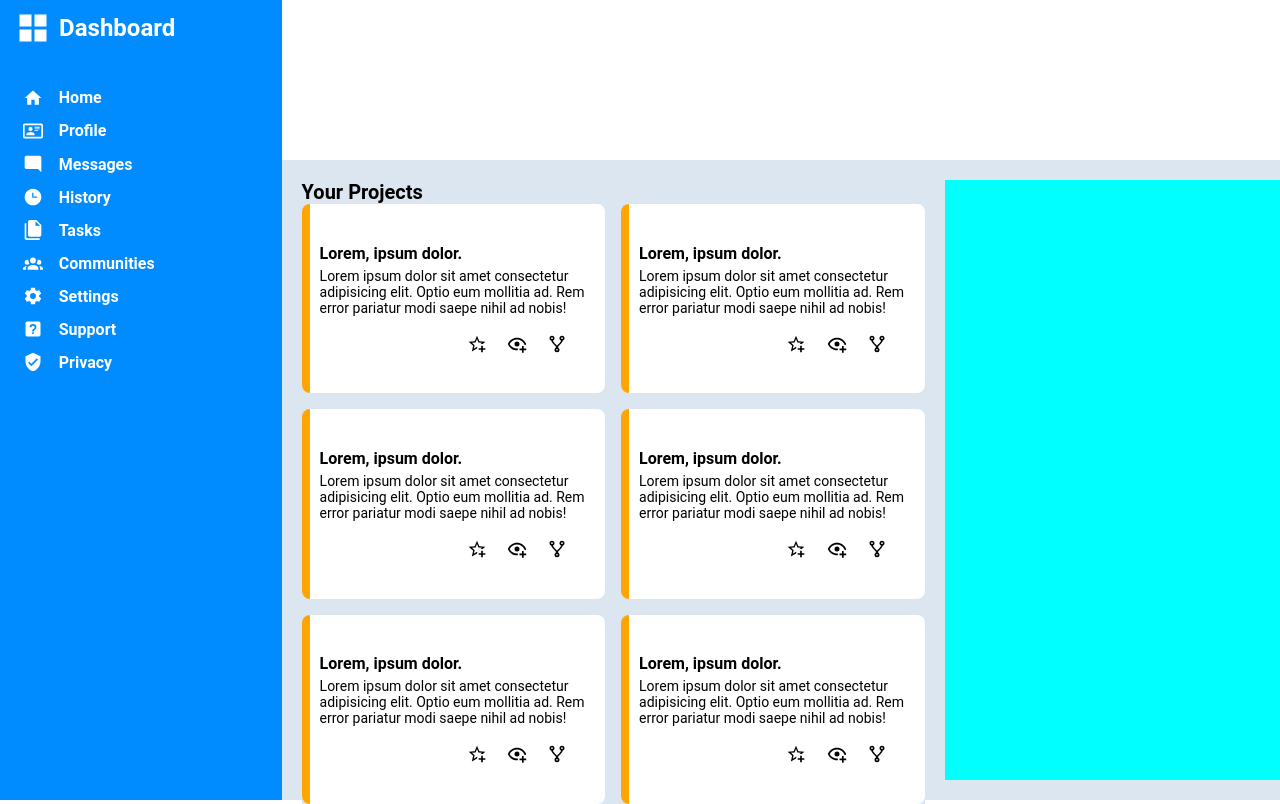
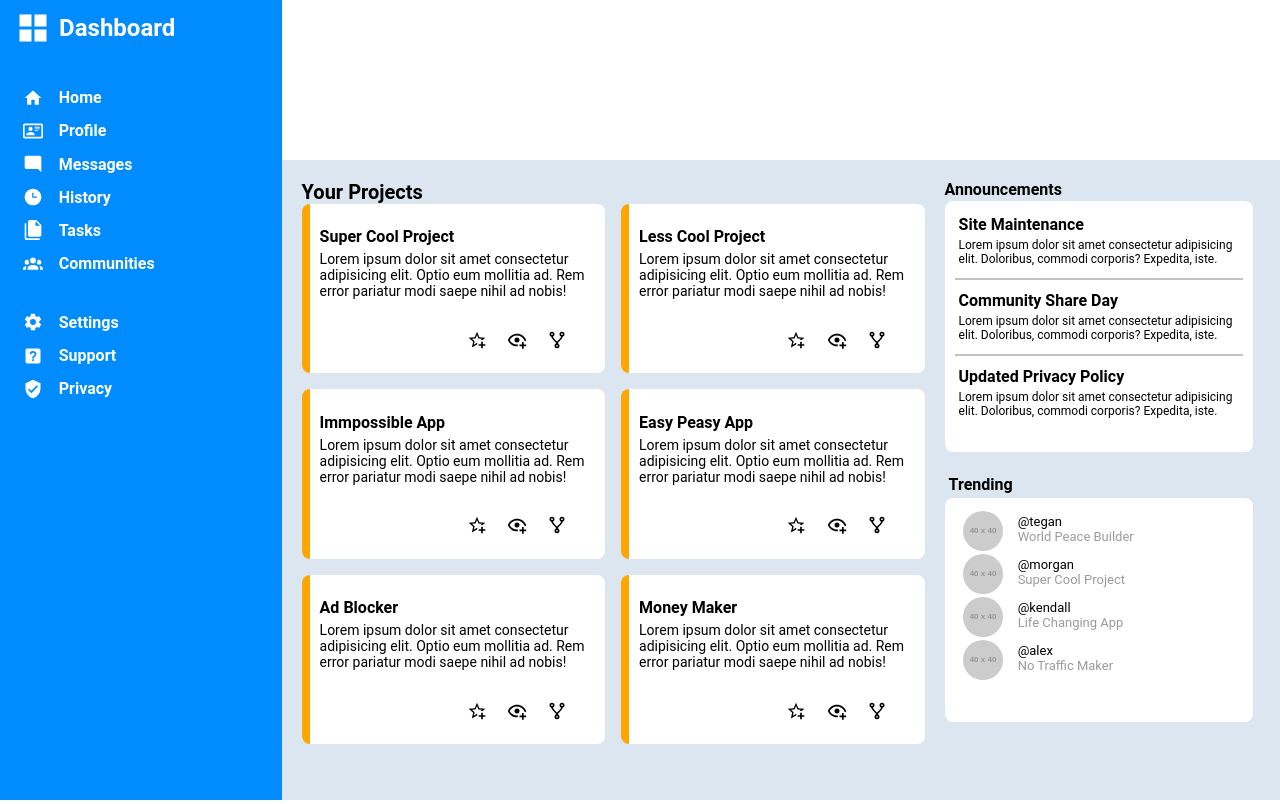
Before and after one commit to Ace-SML/admin-dashboard, a plain HTML site: page index.html in a window 1280 px wide. Drawn offline with Linux system fonts and the light colour scheme; placeholder pictures from the web are drawn by us.

Commit message:
Done with the trending and announcements

```diff
--- a/index.html
+++ b/index.html
@@ -46,7 +46,7 @@
         <p class="est"><img src="svg/history.svg" />History</p>
         <p class="est"><img src="svg/tasks.svg" />Tasks</p>
         <p class="est"><img src="svg/communities.svg" />Communities</p>
-        <p class="est ert"><img src="svg/cog.svg" />Settings</p>
+        <p class="est set"><img src="svg/cog.svg" />Settings</p>
         <p class="est"><img src="svg/support.svg" />Support</p>
         <p class="est"><img src="svg/privacy.svg" />Privacy</p>
       </div>
@@ -58,7 +58,7 @@
             <div class="projects-container">
               <div class="project-card">
                 <div>
-                  <p class="project-card-title">Lorem, ipsum dolor.</p>
+                  <p class="project-card-title">Super Cool Project</p>
                   <p class="project-card-desc">
                     Lorem ipsum dolor sit amet consectetur adipisicing elit.
                     Optio eum mollitia ad. Rem error pariatur modi saepe nihil
@@ -73,7 +73,7 @@
               </div>
               <div class="project-card">
                 <div>
-                  <p class="project-card-title">Lorem, ipsum dolor.</p>
+                  <p class="project-card-title">Less Cool Project</p>
                   <p class="project-card-desc">
                     Lorem ipsum dolor sit amet consectetur adipisicing elit.
                     Optio eum mollitia ad. Rem error pariatur modi saepe nihil
@@ -88,7 +88,7 @@
               </div>
               <div class="project-card">
                 <div>
-                  <p class="project-card-title">Lorem, ipsum dolor.</p>
+                  <p class="project-card-title">Immpossible App</p>
                   <p class="project-card-desc">
                     Lorem ipsum dolor sit amet consectetur adipisicing elit.
                     Optio eum mollitia ad. Rem error pariatur modi saepe nihil
@@ -103,7 +103,7 @@
               </div>
               <div class="project-card">
                 <div>
-                  <p class="project-card-title">Lorem, ipsum dolor.</p>
+                  <p class="project-card-title">Easy Peasy App</p>
                   <p class="project-card-desc">
                     Lorem ipsum dolor sit amet consectetur adipisicing elit.
                     Optio eum mollitia ad. Rem error pariatur modi saepe nihil
@@ -118,7 +118,7 @@
               </div>
               <div class="project-card">
                 <div>
-                  <p class="project-card-title">Lorem, ipsum dolor.</p>
+                  <p class="project-card-title">Ad Blocker</p>
                   <p class="project-card-desc">
                     Lorem ipsum dolor sit amet consectetur adipisicing elit.
                     Optio eum mollitia ad. Rem error pariatur modi saepe nihil
@@ -133,7 +133,7 @@
               </div>
               <div class="project-card">
                 <div>
-                  <p class="project-card-title">Lorem, ipsum dolor.</p>
+                  <p class="project-card-title">Money Maker</p>
                   <p class="project-card-desc">
                     Lorem ipsum dolor sit amet consectetur adipisicing elit.
                     Optio eum mollitia ad. Rem error pariatur modi saepe nihil
@@ -149,11 +149,60 @@
             </div>
           </div>
           <div class="trend-container">
+            <div class="announcement">
+              <p class="trend-card-headin">Announcements</p>
+              <div class="trend-cards">
+                <p class="trend-card-title">Site Maintenance</p>
+                <p class="trend-card-desc">
+                  Lorem ipsum dolor sit amet consectetur adipisicing elit.
+                  Doloribus, commodi corporis? Expedita, iste.
+                </p>
+                <div class="line"></div>
+                <p class="trend-card-title">Community Share Day</p>
+                <p class="trend-card-desc">
+                  Lorem ipsum dolor sit amet consectetur adipisicing elit.
+                  Doloribus, commodi corporis? Expedita, iste.
+                </p>
+                <div class="line"></div>
+                <p class="trend-card-title">Updated Privacy Policy</p>
+                <p class="trend-card-desc">
+                  Lorem ipsum dolor sit amet consectetur adipisicing elit.
+                  Doloribus, commodi corporis? Expedita, iste.
+                </p>
+              </div>
+            </div>
             <div class="trending">
-              <div class="trend-cards"></div>
-            </div>
-            <div class="announcement">
-              <div class="trend-cards"></div>
+              <p class="trend-card-title">Trending</p>
+              <div class="trend-cards">
+                <div class="trend-each">
+                  <img src="https://via.placeholder.com/40" alt="@tegan" />
+                  <div>
+                    <p class="username">@tegan</p>
+                    <p class="title">World Peace Builder</p>
+                  </div>
+                </div>
+                <div class="trend-each">
+                  <img src="https://via.placeholder.com/40" alt="@morgan" />
+                  <div>
+                    <p class="username">@morgan</p>
+                    <p class="title">Super Cool Project</p>
+                  </div>
+                </div>
+                <div class="trend-each">
+                  <img src="https://via.placeholder.com/40" alt="@kendall" />
+                  <div>
+                    <p class="username">@kendall</p>
+                    <p class="title">Life Changing App</p>
+                  </div>
+                </div>
+                <div class="trend-each">
+                  <img src="https://via.placeholder.com/40" alt="@alex" />
+                  <div>
+                    <p class="username">@alex</p>
+                    <p class="title">No Traffic Maker</p>
+                  </div>
+                </div>
+              </div>
             </div>
           </div>
         </div>
--- a/styles.css
+++ b/styles.css
@@ -37,6 +37,10 @@ body {
   margin: 5% 0;
 }
 
+.set {
+  margin-top: 15%;
+}
+
 .first {
   height: 36px;
   margin: 0 3% 0 2%;
@@ -74,7 +78,7 @@ img[src^="svg/"] {
 }
 
 .projects-container {
-  height: 100%;
+  height: 90%;
   background-color: rgb(219, 230, 240);
   display: grid;
   grid-template-columns: repeat(2, 1fr);
@@ -109,19 +113,72 @@ img[src^="svg/"] {
   padding-right: 20px;
 }
 .project-card-icon-bx > img {
-  margin: 0 3%;
+  margin: 5% 3% 0 3%;
 }
 .trend-container {
-  height: 100%;
+  height: 90%;
   display: grid;
   grid-template-columns: repeat(1, 1fr);
-  gap: 20px;
-  background-color: aqua;
+  gap: 12px;
+}
+
+.trend-card-headin {
+  font-size: 16px;
+  font-weight: bold;
+  margin-bottom: 2px;
+}
+
+.trend-card-title {
+  font-size: 16px;
+  font-weight: bold;
+  margin: 4px;
+}
+
+.trend-card-desc {
+  font-size: 12px;
+  margin: 4px;
+}
+
+.line {
+  border: 1px solid rgb(194, 194, 194);
+  margin: 4% 0;
 }
 
 .trend-cards {
-  /* height: 45%; */
-  background-color: yellow;
+  height: 90%;
+  background-color: white;
+  border-radius: 8px;
+  margin-right: 8%;
+  padding: 10px;
+}
+
+.trend-each {
+  display: flex;
+  align-items: center;
+  margin: 1% 0;
+}
+
+.trend-each > img {
+  margin: 0 5% 0 3%;
+  border-radius: 50%;
+}
+
+.username {
+  font-size: 13px;
+}
+
+.title {
+  font-size: 13px;
+  color: rgb(156, 155, 155);
+  margin-bottom: 4%;
+}
+
+.each {
+  background-color: blue;
+  border-radius: 50%;
+  border: 1px solid blue;
+  width: 20%;
+  height: 15%;
 }
 
 /* * {
```
